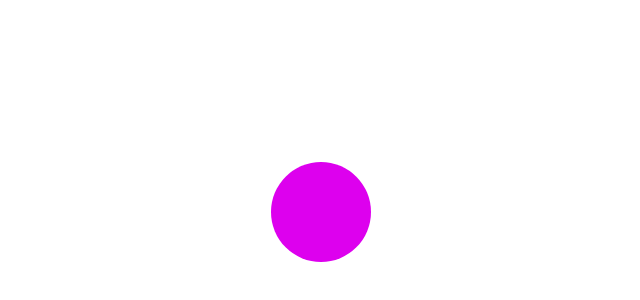
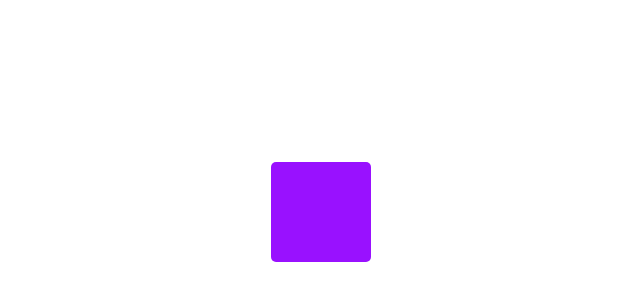
Before and after one commit to Pcjmy/React, a React (Create React App) app in the folder animation/: page / in a window 1280 px wide. Shown: the part 88-388 px from the top of the page, without its empty margins (319-959 px from the left). Built offline with nearby package versions, Linux system fonts and the light colour scheme.

Commit message:
feat: gestures

```diff
--- a/animation/src/App.tsx
+++ b/animation/src/App.tsx
@@ -1,13 +1,14 @@
 import React from 'react'
 // import Rotate from './components/rotate';
-import EnterAnimation from './components/enter-animation'
+// import EnterAnimation from './components/enter-animation'
+import Gestures from './components/gestures'
 import logo from './logo.svg'
 import './App.css'
 
 function App() {
   return (
     <div className="App">
-      <EnterAnimation />
+      <Gestures />
     </div>
   )
 }
--- /dev/null
+++ b/animation/src/components/gestures.tsx
@@ -0,0 +1,16 @@
+import * as motion from 'motion/react-client'
+
+export default function Gestures() {
+  return <motion.div whileHover={{ scale: 1.2 }} whileTap={{ scale: 0.8 }} style={box} />
+}
+
+/**
+ * ==============   Styles   ================
+ */
+
+const box = {
+  width: 100,
+  height: 100,
+  backgroundColor: '#9911ff',
+  borderRadius: 5,
+}
```
